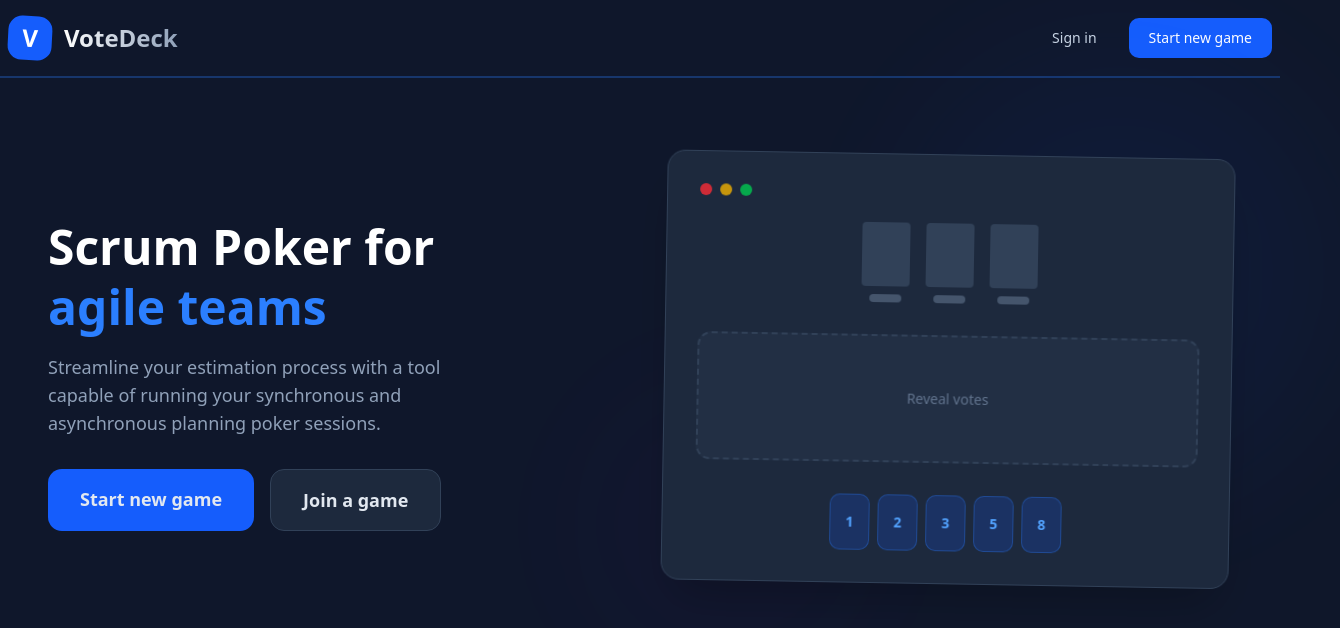
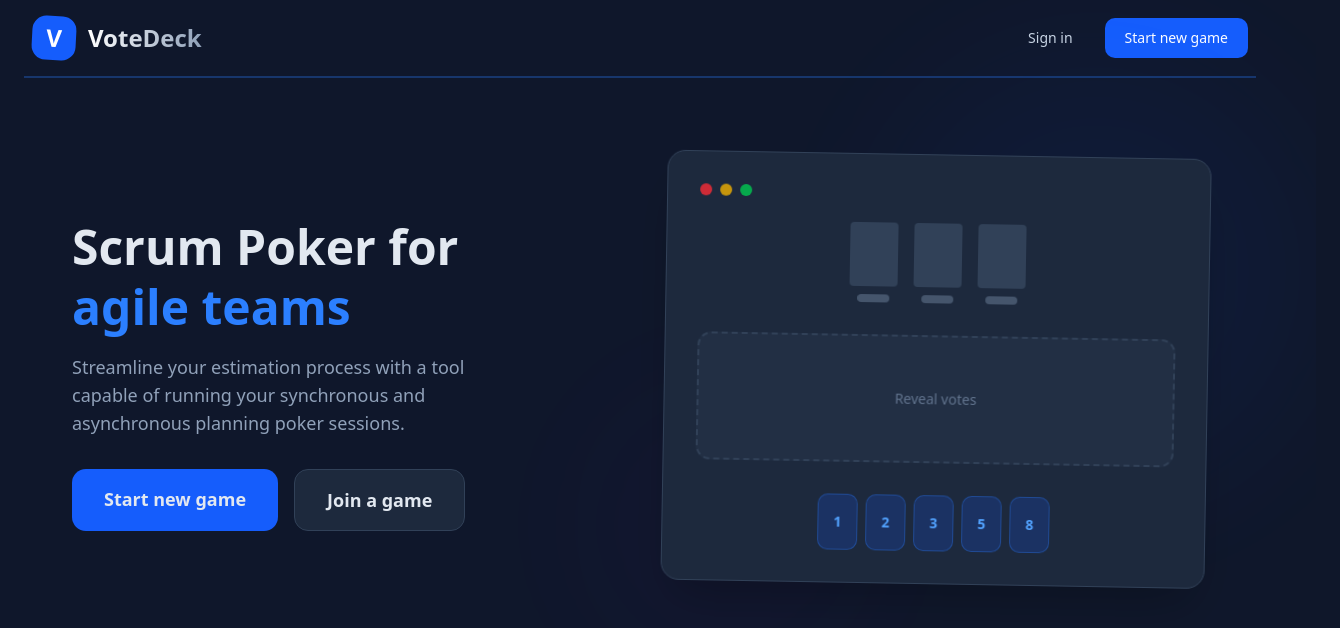
Before and after one commit to jillo-abdullahi/votedeck, a React (Vite) app: page / in a window 1280 px wide. Shown: the top 628 px of the page, 1340 px wide, since content can reach past the window. Built offline with nearby package versions, Linux system fonts and the light colour scheme; no server answers.

Commit message:
feat: add page layout

```diff
--- /dev/null
+++ b/src/components/PageLayout.tsx
@@ -0,0 +1,15 @@
+import React from "react";
+import { cn } from "@/lib/utils";
+
+interface PageLayoutProps {
+    children: React.ReactNode;
+    className?: string;
+}
+
+export const PageLayout: React.FC<PageLayoutProps> = ({ children, className }) => {
+    return (
+        <div className={cn("min-h-screen bg-slate-900 text-slate-200 font-sans selection:bg-blue-500/30 flex flex-col px-6", className)}>
+            {children}
+        </div>
+    );
+};
--- a/src/pages/CreateGamePage.tsx
+++ b/src/pages/CreateGamePage.tsx
@@ -1,4 +1,5 @@
 import React, { useState, useRef } from "react";
+import { PageLayout } from "@/components/PageLayout";
 import { useNavigate } from "@tanstack/react-router";
 import { DisplayNameModal } from "../components/modals/DisplayNameModal";
 import { Header } from "../components/Header";
@@ -107,7 +108,7 @@ export const CreateGamePage: React.FC = () => {
   )?.label;
 
   return (
-    <div className="min-h-screen bg-slate-900 text-white font-sans flex flex-col selection:bg-blue-500/30">
+    <PageLayout>
       <DisplayNameModal
         isOpen={isModalOpen}
         onClose={() => setIsModalOpen(false)}
@@ -262,6 +263,6 @@ export const CreateGamePage: React.FC = () => {
           </form>
         </motion.div>
       </main>
-    </div>
+    </PageLayout>
   );
 };
--- a/src/pages/LandingPage.tsx
+++ b/src/pages/LandingPage.tsx
@@ -1,5 +1,6 @@
 import { motion } from "motion/react";
 import React, { useState, useEffect } from "react";
+import { PageLayout } from "@/components/PageLayout";
 import { Link } from "@tanstack/react-router";
 import { Header } from "../components/Header";
 import { userManager } from "@/lib/user";
@@ -44,7 +45,7 @@ export const LandingPage: React.FC = () => {
     };
 
     return (
-        <div className="min-h-screen bg-slate-900 text-white font-sans selection:bg-blue-500/30">
+        <PageLayout>
             <Header>
                 {userName ? (
                     <UserMenu name={userName} onNameChange={setUserName} />
@@ -65,7 +66,7 @@ export const LandingPage: React.FC = () => {
             </Header>
 
             {/* Hero Section */}
-            <main className="max-w-7xl mx-auto px-12 py-12 lg:py-20 grid lg:grid-cols-2 gap-12 items-center">
+            <main className="w-full px-12 py-12 lg:py-20 grid lg:grid-cols-2 gap-12 items-center">
                 {/* Left Content */}
                 <motion.div
                     className="flex flex-col gap-8 max-w-xl"
@@ -202,6 +203,6 @@ export const LandingPage: React.FC = () => {
                 isOpen={isJoinModalOpen}
                 onClose={() => setIsJoinModalOpen(false)}
             />
-        </div>
+        </PageLayout>
     );
 };
--- a/src/pages/MyRoomsPage.tsx
+++ b/src/pages/MyRoomsPage.tsx
@@ -1,4 +1,5 @@
 import React, { useEffect, useState, useRef } from "react";
+import { PageLayout } from "@/components/PageLayout";
 import { useNavigate, Link } from "@tanstack/react-router";
 import { Header } from "../components/Header";
 import { UserMenu } from "@/components/UserMenu";
@@ -69,7 +70,7 @@ export const MyRoomsPage: React.FC = () => {
     }, [navigate]);
 
     return (
-        <div className="min-h-screen bg-slate-900 text-white font-sans selection:bg-blue-500/30">
+        <PageLayout>
             <Header>
                 {userName ? (
                     <UserMenu name={userName} onNameChange={setUserName} />
@@ -89,7 +90,7 @@ export const MyRoomsPage: React.FC = () => {
                 </Link>
             </Header>
 
-            <main className="max-w-5xl mx-auto px-6 py-12">
+            <main className="w-full p-12">
                 <div className="flex items-center justify-between mb-8">
                     <h1 className="text-3xl font-bold">My Games</h1>
                     <span className="text-slate-400 bg-slate-800 px-3 py-1 rounded-full text-sm font-medium">
@@ -211,6 +212,6 @@ export const MyRoomsPage: React.FC = () => {
                 roomName={roomToDelete?.name || ''}
                 activeUsers={roomToDelete?.activeUsers || 0}
             />
-        </div>
+        </PageLayout>
     );
 };
--- a/src/pages/RoomPage.tsx
+++ b/src/pages/RoomPage.tsx
@@ -1,5 +1,6 @@
 import React, { useState, useRef } from "react";
 import { RoomAvatar } from "@/components/RoomAvatar";
+import { PageLayout } from "@/components/PageLayout";
 import { useParams, useSearch, useNavigate } from "@tanstack/react-router";
 import { Button } from "@/components/ui/button";
 import { Header } from "@/components/Header";
@@ -239,7 +240,7 @@ export const RoomPage: React.FC = () => {
     const hasVotes = roomState.users.some((u) => u.hasVoted);
 
     return (
-        <div className="min-h-screen bg-slate-900 text-slate-200 font-sans selection:bg-blue-500/30 flex flex-col">
+        <PageLayout>
             <Header>
                 <div className="flex items-center gap-6">
                     {/* User Profile Dropdown */}
@@ -492,6 +493,6 @@ export const RoomPage: React.FC = () => {
                 onClose={() => setIsRecoveryModalOpen(false)}
                 recoveryCode={newRecoveryCode}
             />
-        </div>
+        </PageLayout>
     );
 };
```
